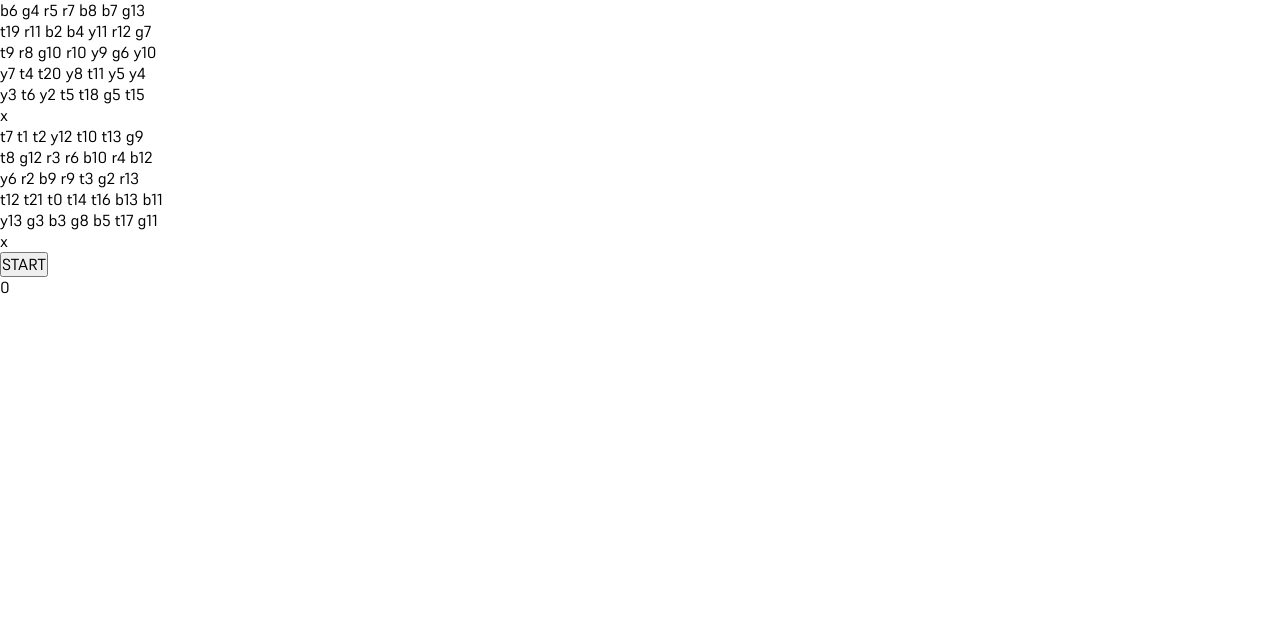
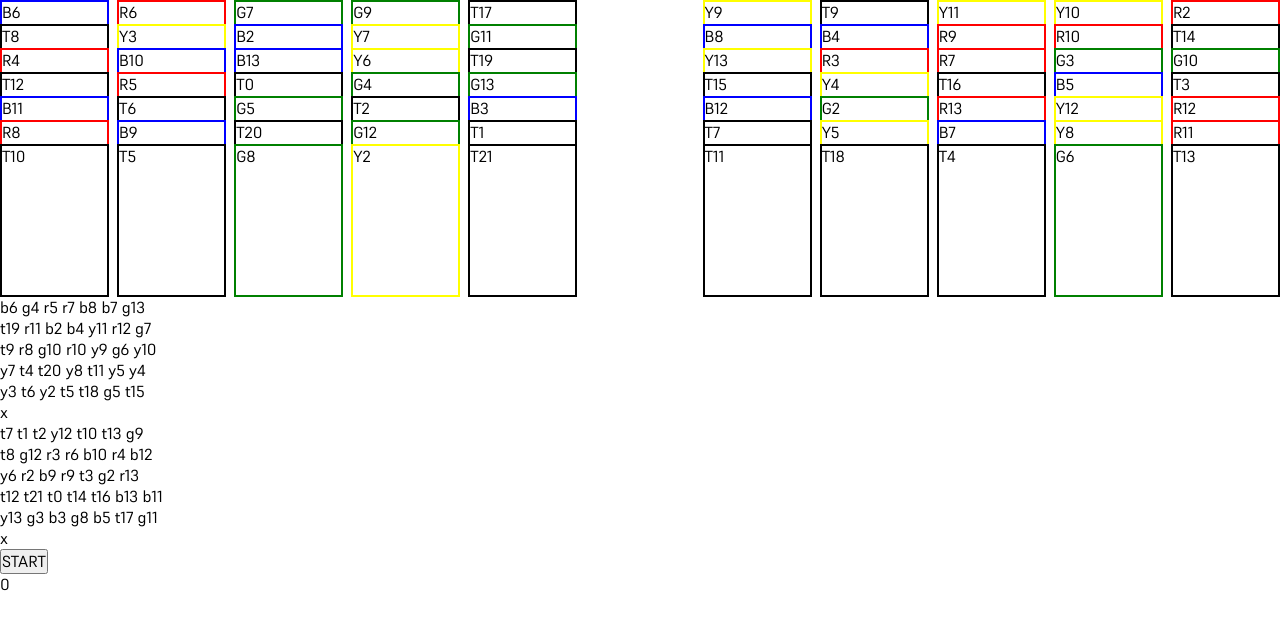
Before and after one commit to Dubbelll/Fortuna, a SvelteKit app: page / in a window 1280 px wide. Shown: the top 628 px of the page. Built offline with nearby package versions, Linux system fonts and the light colour scheme.

Commit message:
Add simple rendering of board

```diff
--- /dev/null
+++ b/src/lib/play.ts
@@ -0,0 +1,97 @@
+export interface Card {
+	id: number
+	face: string
+}
+
+export function makePiles(): Card[][] {
+	let deck = makeShuffledDeck()
+	let piles: Card[][] = [[], [], [], [], [], [], [], [], [], []]
+	for (let column = 0; column < 10; column++) {
+		for (let depth = 0; depth < 7; depth++) {
+			piles[column][depth] = deck[column * 7 + depth]
+		}
+	}
+	return [...piles.slice(0, 5), [], ...piles.slice(5)]
+}
+
+function makeShuffledDeck(): Card[] {
+	let shuffled = [...deck]
+	for (let i = shuffled.length - 1; i >= 0; i--) {
+		const j = Math.floor(Math.random() * (i + 1))
+		;[shuffled[i], shuffled[j]] = [shuffled[j], shuffled[i]]
+	}
+	return shuffled
+}
+
+const deck: Card[] = [
+	{ id: 100, face: 'T0' },
+	{ id: 101, face: 'T1' },
+	{ id: 102, face: 'T2' },
+	{ id: 103, face: 'T3' },
+	{ id: 104, face: 'T4' },
+	{ id: 105, face: 'T5' },
+	{ id: 106, face: 'T6' },
+	{ id: 107, face: 'T7' },
+	{ id: 108, face: 'T8' },
+	{ id: 109, face: 'T9' },
+	{ id: 110, face: 'T10' },
+	{ id: 111, face: 'T11' },
+	{ id: 112, face: 'T12' },
+	{ id: 113, face: 'T13' },
+	{ id: 114, face: 'T14' },
+	{ id: 115, face: 'T15' },
+	{ id: 116, face: 'T16' },
+	{ id: 117, face: 'T17' },
+	{ id: 118, face: 'T18' },
+	{ id: 119, face: 'T19' },
+	{ id: 120, face: 'T20' },
+	{ id: 121, face: 'T21' },
+	{ id: 202, face: 'R2' },
+	{ id: 203, face: 'R3' },
+	{ id: 204, face: 'R4' },
+	{ id: 205, face: 'R5' },
+	{ id: 206, face: 'R6' },
+	{ id: 207, face: 'R7' },
+	{ id: 208, face: 'R8' },
+	{ id: 209, face: 'R9' },
+	{ id: 210, face: 'R10' },
+	{ id: 211, face: 'R11' },
+	{ id: 212, face: 'R12' },
+	{ id: 213, face: 'R13' },
+	{ id: 302, face: 'G2' },
+	{ id: 303, face: 'G3' },
+	{ id: 304, face: 'G4' },
+	{ id: 305, face: 'G5' },
+	{ id: 306, face: 'G6' },
+	{ id: 307, face: 'G7' },
+	{ id: 308, face: 'G8' },
+	{ id: 309, face: 'G9' },
+	{ id: 310, face: 'G10' },
+	{ id: 311, face: 'G11' },
+	{ id: 312, face: 'G12' },
+	{ id: 313, face: 'G13' },
+	{ id: 402, face: 'B2' },
+	{ id: 403, face: 'B3' },
+	{ id: 404, face: 'B4' },
+	{ id: 405, face: 'B5' },
+	{ id: 406, face: 'B6' },
+	{ id: 407, face: 'B7' },
+	{ id: 408, face: 'B8' },
+	{ id: 409, face: 'B9' },
+	{ id: 410, face: 'B10' },
+	{ id: 411, face: 'B11' },
+	{ id: 412, face: 'B12' },
+	{ id: 413, face: 'B13' },
+	{ id: 502, face: 'Y2' },
+	{ id: 503, face: 'Y3' },
+	{ id: 504, face: 'Y4' },
+	{ id: 505, face: 'Y5' },
+	{ id: 506, face: 'Y6' },
+	{ id: 507, face: 'Y7' },
+	{ id: 508, face: 'Y8' },
+	{ id: 509, face: 'Y9' },
+	{ id: 510, face: 'Y10' },
+	{ id: 511, face: 'Y11' },
+	{ id: 512, face: 'Y12' },
+	{ id: 513, face: 'Y13' },
+]
--- a/src/routes/+page.svelte
+++ b/src/routes/+page.svelte
@@ -2,8 +2,11 @@
 	import example from '$lib/example.txt?raw'
 	import type { Step } from '$lib/game'
 	import Game from '$lib/game?worker'
+	import { makePiles } from '$lib/play'
 	import { onMount } from 'svelte'
+	import Board from './_components/Board.svelte'
 
+	let piles = $state(makePiles())
 	let input = $state(example)
 	let iteration = $state(0)
 	let remaining = $state(70)
@@ -16,14 +19,6 @@
 		game.onmessage = (event: MessageEvent<{ code: string; payload: any }>) => {
 			if (event.data.code === 'update') {
 				iteration += 1
-				// remaining = event.data.payload.reduce(
-				// 	(sum: number, pile: number[]) => sum + pile.length,
-				// 	0,
-				// )
-				// lowestRemaining = Math.min(lowestRemaining, remaining)
-				// iteration = event.data.payload.map(
-				// 	(step: [number, number]) => `${step[0]}->${step[1]}`,
-				// )
 			}
 			if (event.data.code === 'done') {
 				remaining = 0
@@ -43,6 +38,7 @@
 	}
 </script>
 
+<Board {piles} />
 <p contenteditable bind:textContent={input}></p>
 <button onclick={start}>START</button>
 <p>{iteration}</p>
--- /dev/null
+++ b/src/routes/_components/Board.svelte
@@ -0,0 +1,35 @@
+<script lang="ts">
+	import type { Card } from '$lib/play'
+	import PlayingCard from './PlayingCard.svelte'
+
+	let { piles }: { piles: Card[][] } = $props()
+</script>
+
+<div class="board">
+	{#each piles as pile}
+		<div class="pile">
+			{#each pile as card, index (card.id)}
+				<div class="card" style:margin-top={`${index * 24}px`}>
+					<PlayingCard {card} />
+				</div>
+			{/each}
+		</div>
+	{/each}
+</div>
+
+<style>
+	.board {
+		display: grid;
+		grid-template-columns: repeat(11, 1fr);
+		gap: 8px;
+	}
+
+	.pile {
+		display: grid;
+	}
+
+	.card {
+		grid-column: 1;
+		grid-row: 1;
+	}
+</style>
--- /dev/null
+++ b/src/routes/_components/PlayingCard.svelte
@@ -0,0 +1,50 @@
+<script lang="ts">
+	import type { Card } from '$lib/play'
+
+	let { card }: { card: Card } = $props()
+</script>
+
+<div
+	class="card"
+	class:tarot={card.id >= 100 && card.id < 200}
+	class:red={card.id >= 200 && card.id < 300}
+	class:green={card.id >= 300 && card.id < 400}
+	class:blue={card.id >= 400 && card.id < 500}
+	class:yellow={card.id >= 500 && card.id < 600}
+>
+	<span class="face">{card.face}</span>
+</div>
+
+<style>
+	.card {
+		width: 100%;
+		aspect-ratio: 2.5 / 3.5;
+		background-color: white;
+		user-select: none;
+		cursor: move;
+
+		&.tarot {
+			border: 2px solid black;
+		}
+
+		&.red {
+			border: 2px solid red;
+		}
+
+		&.green {
+			border: 2px solid green;
+		}
+
+		&.blue {
+			border: 2px solid blue;
+		}
+
+		&.yellow {
+			border: 2px solid yellow;
+		}
+	}
+
+	.face {
+		background-color: white;
+	}
+</style>
```
